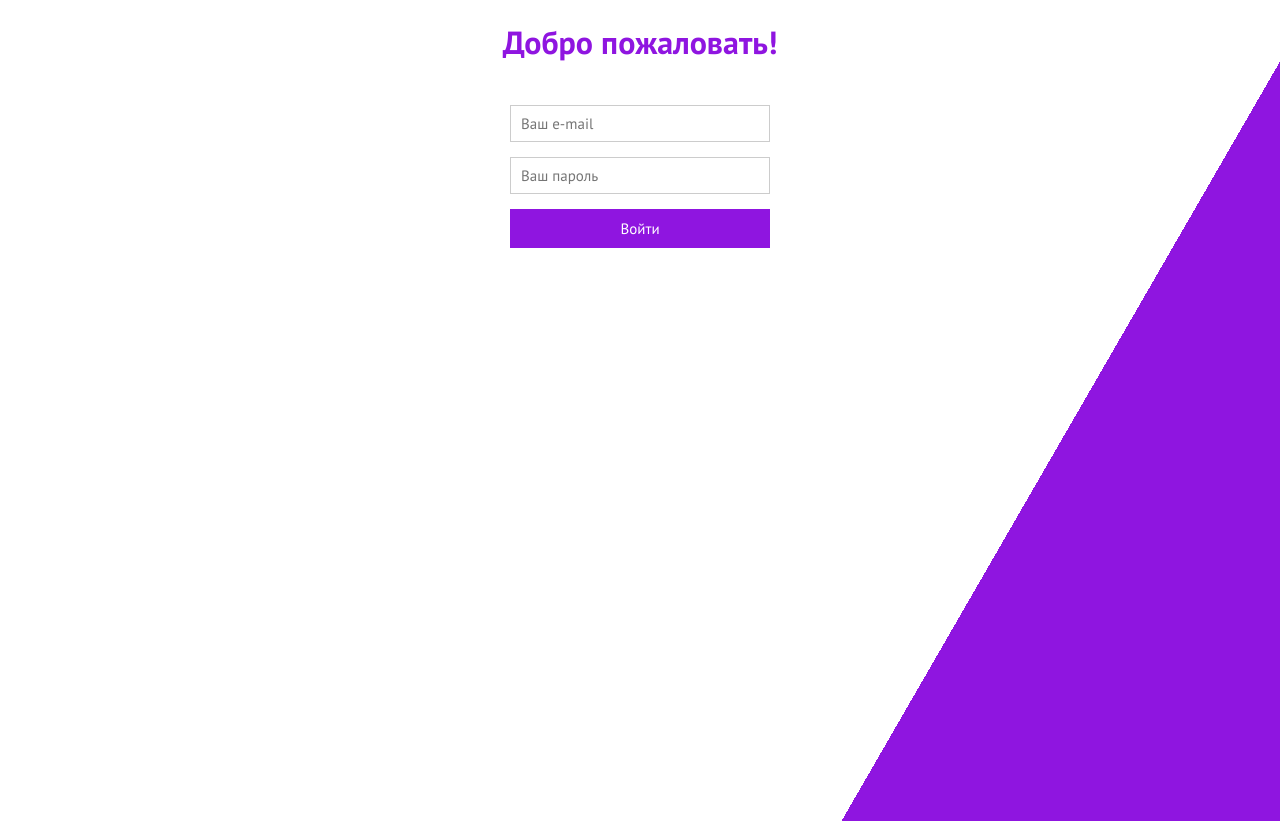
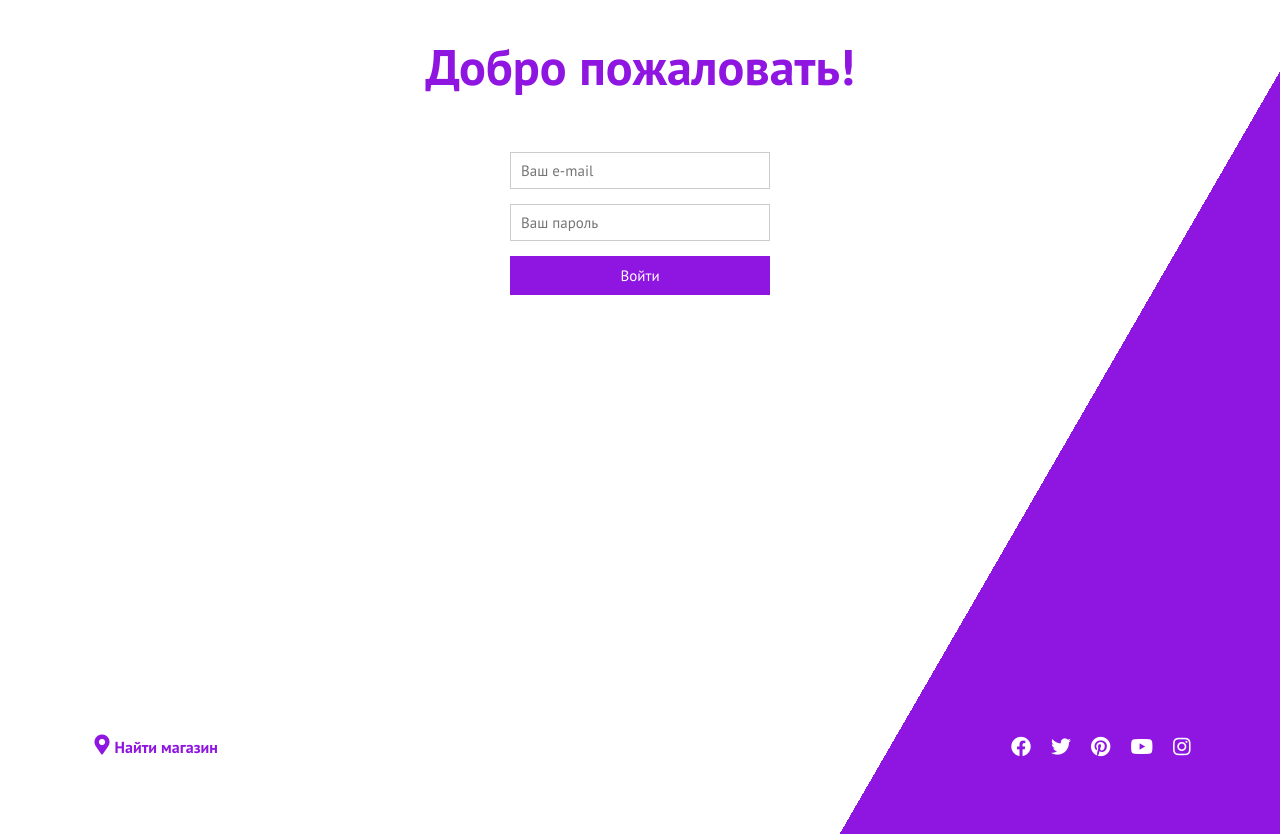
Before and after one commit to maxkolt/furnitureWebsiteOnJS, a plain HTML site: page page/form.html in a window 1280 px wide. Drawn offline with Linux system fonts and the light colour scheme.

Commit message:
написал форму ввода по нажатию на ссылку Войти, добавил новую html страницу form

```diff
--- a/css/style.css
+++ b/css/style.css
@@ -652,6 +652,7 @@ body {
 .state {
 	text-align: center;
 	color: #8f15e0;
+	font-size: 50px;
 }
 
 .auth {
--- a/page/form.html
+++ b/page/form.html
@@ -23,6 +23,31 @@
         <button class="btn" type="submit">Войти</button>
     </form>
 </div>
+<footer class="social">
+    <div class="find">
+        <a class="findStore" href="#"><i class="fas fa-map-marker-alt"></i>Найти магазин</a>
+    </div>
+
+    <div class="social-menu">
+        <ul class="social-icon">
+            <li><a href="#" class="social-link"><i class="fab fa-facebook"></i></a></li>
+            <li><a href="#" class="social-link"><i class="fab fa-twitter"></i></a></li>
+            <li><a href="#" class="social-link"><i class="fab fa-pinterest"></i></a></li>
+            <li><a href="#" class="social-link"><i class="fab fa-youtube"></i></a></li>
+            <li><a href="#" class="social-link"><i class="fab fa-instagram"></i></a></li>
+        </ul>
+    </div>
+
+
+    <div class="maps-block">
+        <div class="maps">
+            <a href="#" class="exit exitMaps"><i class="fas fa-times"></i></a>
+            <iframe class="mapStore"
+                    src="https://www.google.ru/maps/@53.8918689,27.5671263,14z"
+                    width="600" height="450" frameborder="0" style="border:0;" allowfullscreen=""></iframe>
+        </div>
+    </div>
+</footer>
 
 
 
```
